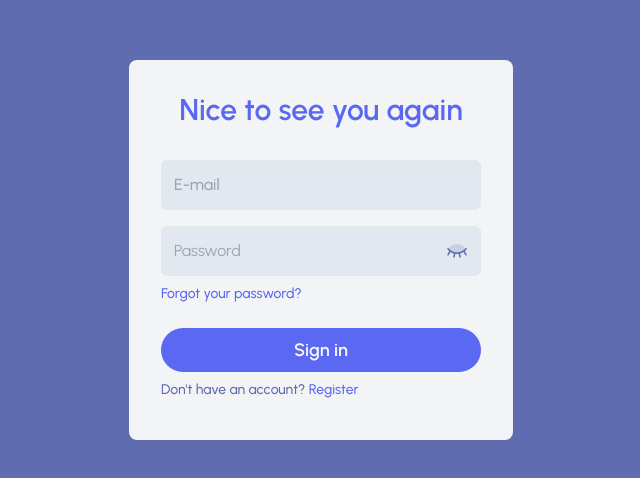
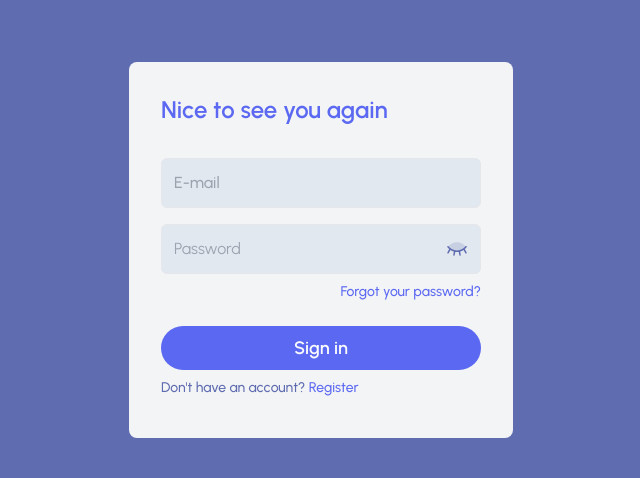
Before and after one commit to RuanCampello/chattastic, a Next.js app: page /login in a window 1280 px wide. Shown: the part 150-628 px from the top of the page, without its empty margins (319-959 px from the left). Built offline with nearby package versions, Linux system fonts and the light colour scheme; no server answers.

Commit message:
feat: reset password

```diff
--- a/src/app/forgotpassword/page.tsx
+++ b/src/app/forgotpassword/page.tsx
@@ -2,19 +2,27 @@
 import { Form } from '@/components/Form'
 import InputSection from '@/components/inputSection'
 import MenuWrapper from '@/components/menuwrapper'
+import { auth } from '@/firebase'
+import { sendPasswordResetEmail } from 'firebase/auth'
+import { useState } from 'react'
 
 export default function ForgotPassword() {
-  function handleSubmit(e: React.FormEvent<HTMLFormElement>) {
+  const [error, setError] = useState(false)
+  async function handleSubmit(e: React.FormEvent<HTMLFormElement>) {
     e.preventDefault()
     const email = (e.target as any).elements.email.value
-    console.log('Email:', email)
+    try {
+      await sendPasswordResetEmail(auth, email)
+    } catch(error) {
+      setError(true)
+    }
   }
   return (
     <MenuWrapper>
       <Form.Root onSubmitFunction={handleSubmit}>
         <Form.Header title='Forgot your password?' />
-        <p className='mb-4'>Confirm your e-mail and we'll send you the instructions to reset the password.</p>
-        <InputSection name='email' />
+        <p className='mb-4'>Confirm your e-mail and we&apos;ll send you the instructions to reset the password.</p>
+        <InputSection placeholder='E-mail' name='email' />
         <Form.Button title='Send e-mail' />
       </Form.Root>
     </MenuWrapper>
--- a/src/app/login/page.tsx
+++ b/src/app/login/page.tsx
@@ -5,7 +5,6 @@ import { auth } from '@/firebase'
 import { Eye, EyeClosed } from '@phosphor-icons/react'
 import { FirebaseError } from 'firebase/app'
 import { signInWithEmailAndPassword } from 'firebase/auth'
-import Link from 'next/link'
 import { useRouter } from 'next/navigation'
 import { useState } from 'react'
 
@@ -25,9 +24,6 @@ export default function Login() {
     } catch (error) {
       if(error instanceof FirebaseError) setError(error.code)
     }
-  }
-  function handleForgotPassword() {
-    router.replace('/forgotpassword')
   }
   return (
     <MenuWrapper>
@@ -53,7 +49,9 @@ export default function Login() {
                 {isVisible ? <Eye weight='duotone' size={24}/> : <EyeClosed weight='duotone' size={24}/>}
               </div>
             </div>
-            <Form.Link title='Forgot your password?' text='' path='/forgotpassword' />
+            <div className='text-end'>
+              <Form.Link title='Forgot your password?' text='' path='/forgotpassword' />
+            </div>
           </div>
         </div>
         <Form.Button title='Sign in'/>
--- a/src/app/register/page.tsx
+++ b/src/app/register/page.tsx
@@ -6,7 +6,6 @@ import { auth, db, storage } from '@/firebase'
 import { useState } from 'react'
 import { getDownloadURL, ref, uploadBytesResumable } from 'firebase/storage'
 import { collection, doc, getDocs, query, setDoc, where } from 'firebase/firestore'
-import Link from 'next/link'
 import { useRouter } from 'next/navigation'
 import MenuWrapper from '@/components/menuwrapper'
 import { Form } from '@/components/Form'
--- a/src/components/Form/FormHeader.tsx
+++ b/src/components/Form/FormHeader.tsx
@@ -4,6 +4,6 @@ interface FormHeaderProps {
 
 export default function FormHeader({title}: FormHeaderProps) {
   return (
-    <h1 className='text-3xl font-bold mb-8 self-center text-neon-blue'>{title}</h1>
+    <h1 className='text-2xl font-bold mb-8 text-neon-blue'>{title}</h1>
   )
 }
```
